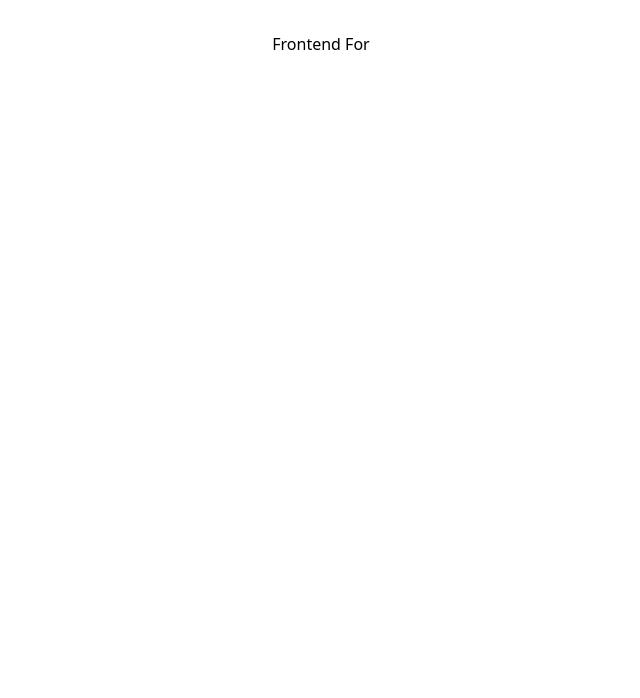
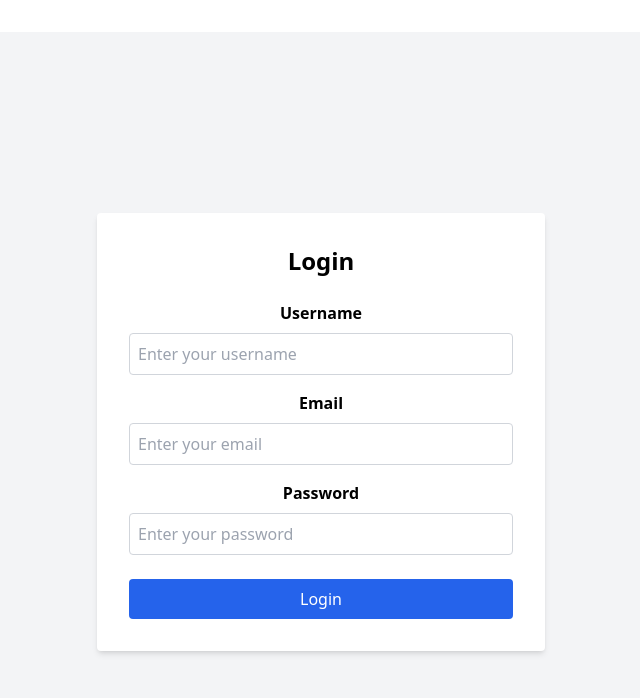
Before and after one commit to shrestha8summit/weCrm, a React (Vite) app in the folder client/: page /login in a window 1280 px wide. Shown: the top 698 px of the page, without its empty margins (319-959 px from the left). Built offline with nearby package versions, Linux system fonts and the light colour scheme.

Commit message:
login ui

```diff
--- a/client/src/App.jsx
+++ b/client/src/App.jsx
@@ -1,13 +1,18 @@
-import { useState } from 'react'
-import './App.css'
+import { BrowserRouter as Router, Routes, Route, Navigate } from 'react-router-dom';
+import Login from './component/login';
+import Sign from './component/sign';
+import './App.css';
 
 function App() {
-
   return (
-    <>
-        Frontend For
-    </>
-  )
+    <Router>
+      <Routes>
+        <Route path="/" element={<Navigate to="/login" replace />} />
+        <Route path="/login" element={<Login />} />
+        <Route path="/signup" element={<Sign />} />
+      </Routes>
+    </Router>
+  );
 }
 
-export default App
+export default App;
```
